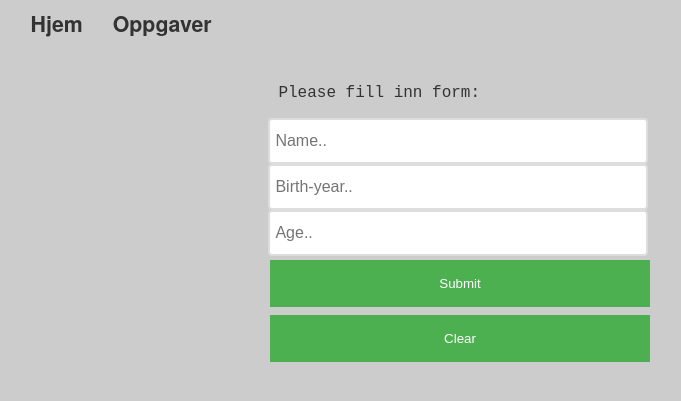
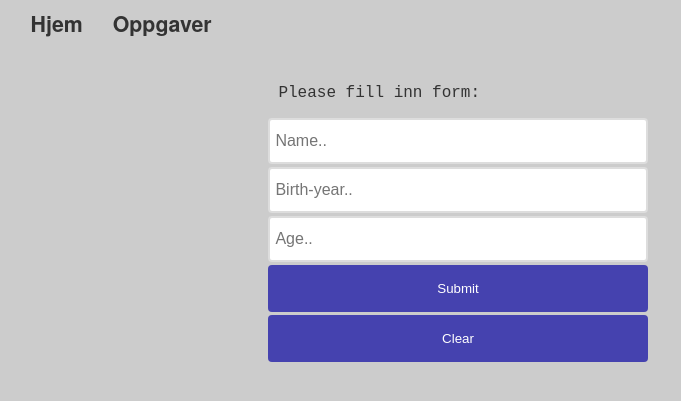
Before and after one commit to RakNoel/INF115.SemOppg3, a PHP site: page /Oppgave2.php in a window 1280 px wide. Shown: the top 401 px of the page, without its empty margins (182-863 px from the left). Run offline with PHP 8.4, Linux system fonts and the light colour scheme.

Commit message:
Small change, task 2

```diff
--- a/Oppgave2.php
+++ b/Oppgave2.php
@@ -19,24 +19,27 @@ printMenu();
     <p id="prim">
         <?Php
         if (isset($_POST["name"]) && isset($_POST["age"]) && isset($_POST["year"])) {
-            if(date("Y") - $_POST["year"] == $_POST["age"] || date("Y") - $_POST["year"] == $_POST["age"]+1) {
+            if (date("Y") - $_POST["year"] == $_POST["age"] || date("Y") - $_POST["year"] == $_POST["age"] + 1
+                && $_POST["year"] < date("Y") && $_POST["year"] > 1800
+                && $_POST["age"] >= 0 && $_POST["age"] <= 100
+            ) {
                 echo "Hello " . $_POST["name"];
                 die();
-            }else{
+            } else {
                 echo "Date incorrect";
             }
-        }else{
+        } else {
             echo "Please fill inn form:";
         }
         ?>
     </p>
 
+    <p id="response"></p>
 
     <form action="/Oppgave2.php" method="post" onsubmit="return checkCredentials()">
         <input type="text" placeholder="Name.." id="name" name="name">
         <input type="number" placeholder="Birth-year.." id="year" name="year">
         <input type="number" placeholder="Age.." id="age" name="age">
-
         <input type="submit" value="Submit" style="width: 100%;" id="sub" onsubmit="checkCredentials()">
         <input type="button" value="Clear" style="width: 100%;" id="res" onclick="clearThisDoc()">
     </form>
--- a/resources/css/default.css
+++ b/resources/css/default.css
@@ -39,6 +39,8 @@ input[type=text], input[type=number] {
     padding: 12px 20px 12px 5px;
     -webkit-transition: width 0.4s ease-in-out;
     transition: width 0.4s ease-in-out;
+    margin: auto;
+    margin-bottom: 3px;
 }
 
 input[type=text]:focus, input[type=number]:focus {
@@ -46,13 +48,15 @@ input[type=text]:focus, input[type=number]:focus {
 }
 
 input[type=button], input[type=submit], input[type=reset] {
-    background-color: #4CAF50;
+    background-color: #4542af;
+    border-radius: 4px;
     min-width: 70%;
     border: none;
     color: white;
     padding: 16px 32px;
     text-decoration: none;
-    margin: 4px 2px;
+    margin: auto;
+    margin-bottom: 3px;
     cursor: pointer;
     flex: auto;
 }
--- a/resources/scripts/oppg2.js
+++ b/resources/scripts/oppg2.js
@@ -3,11 +3,13 @@
  */
 
 function checkCredentials() {
-    var age, name, year;
 
-    age = document.getElementById("age");
-    name = document.getElementById("name");
-    year = document.getElementById("year");
+    var age = document.getElementById("age");
+    var name = document.getElementById("name");
+    var year = document.getElementById("year");
+
+    var res = document.getElementById("response");
+    res.style.color = "red";
 
     var errorColor = "#ff6f6e";
     var okColor = "#FFF";
@@ -16,6 +18,7 @@ function checkCredentials() {
 
     if (age.value === '') {
         age.style.backgroundColor = errorColor;
+        res.innerHTML = "Age cannot be empty";
         retVal = false;
     } else {
         age.style.backgroundColor = okColor;
@@ -23,6 +26,7 @@ function checkCredentials() {
 
     if (name.value === '') {
         name.style.backgroundColor = errorColor;
+        res.innerHTML = "Name can not be empty";
         retVal = false;
     } else {
         name.style.backgroundColor = okColor;
@@ -30,6 +34,7 @@ function checkCredentials() {
 
     if (year.value === '') {
         year.style.backgroundColor = errorColor;
+        res.innerHTML = "Year can not be empty";
         retVal = false;
     } else {
         year.style.backgroundColor = okColor;
@@ -38,17 +43,19 @@ function checkCredentials() {
     var d = new Date();
     var thisYear = d.getFullYear();
 
-    //document.getElementById("prim").innerHTML = thisYear;
-
     var diff = thisYear - year.value;
     var diff2 = thisYear - year.value - 1;
 
-    if (diff == age.value || diff2 == (age.value)) {
+    if ((diff == age.value || diff2 == (age.value)) &&
+        (age.value >= 0 && age.value <= 100) &&
+        (year.value >= 1800 && year.value <= thisYear)
+    ) {
         age.style.backgroundColor = okColor;
         year.style.backgroundColor = okColor;
     } else {
         year.style.backgroundColor = errorColor;
         age.style.backgroundColor = errorColor;
+        res.innerHTML = "Age and year does not match, is out of bounds, or is empty";
         retVal = false;
     }
 
```
